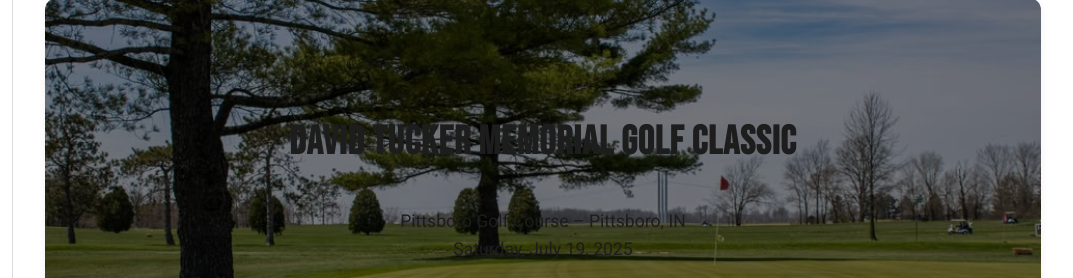
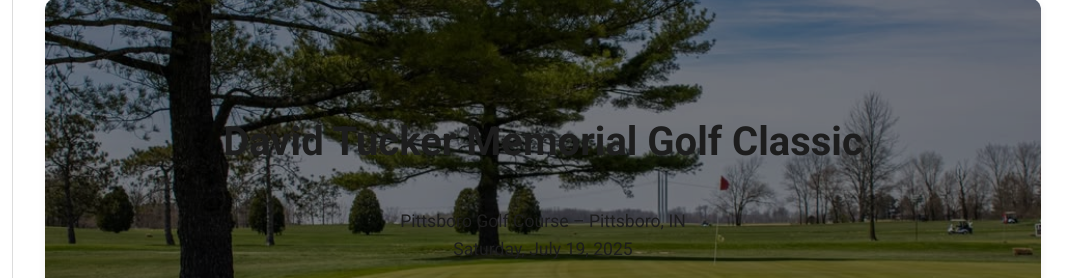
Before and after one commit to mbtucker25/david-tucker-events, a plain HTML site: page index.html in a window 1280 px wide. Shown: the part 99-377 px from the top of the page, 207-1280 px from the left. Drawn offline with Linux system fonts and the light colour scheme.

Commit message:
CSS Cleanup

```diff
--- a/styles.css
+++ b/styles.css
@@ -1,6 +1,4 @@
 @import url('https://fonts.googleapis.com/css2?family=Roboto:wght@400;500;700&display=swap');
-@import url('https://fonts.googleapis.com/css2?family=Bebas+Neue&display=swap');
-
 
 :root {
     --primary: #386641;
@@ -119,13 +117,6 @@ a {
   border-radius: 12px;
   box-shadow: 0 2px 8px rgba(0,0,0,0.06);
 }
-
-.hero-banner h1 {
-    font-family: 'Bebas Neue', sans-serif;
-    font-size: 3rem;
-    letter-spacing: 1px;
-    text-transform: uppercase;
-  }
 
 .hero-image {
   width: 100%;
```
